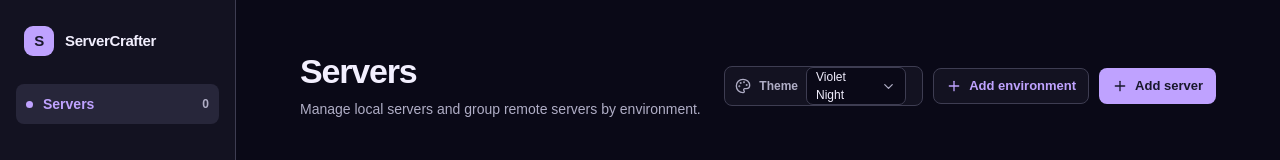
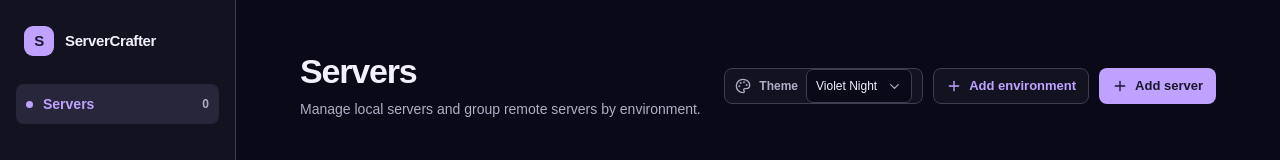
Before and after one commit to khayalsan/scerite, a React (Vite) app: page / in a window 1280 px wide. Shown: the top 160 px of the page. Built offline with nearby package versions, Linux system fonts and the light colour scheme.

Commit message:
Fix theme select sizing

```diff
--- a/src/App.css
+++ b/src/App.css
@@ -284,7 +284,8 @@
 }
 
 .theme-select-trigger {
-  width: 100%;
+  flex: 1;
+  width: auto;
   min-width: 0;
   min-height: 30px;
   padding: 4px 8px;
```
